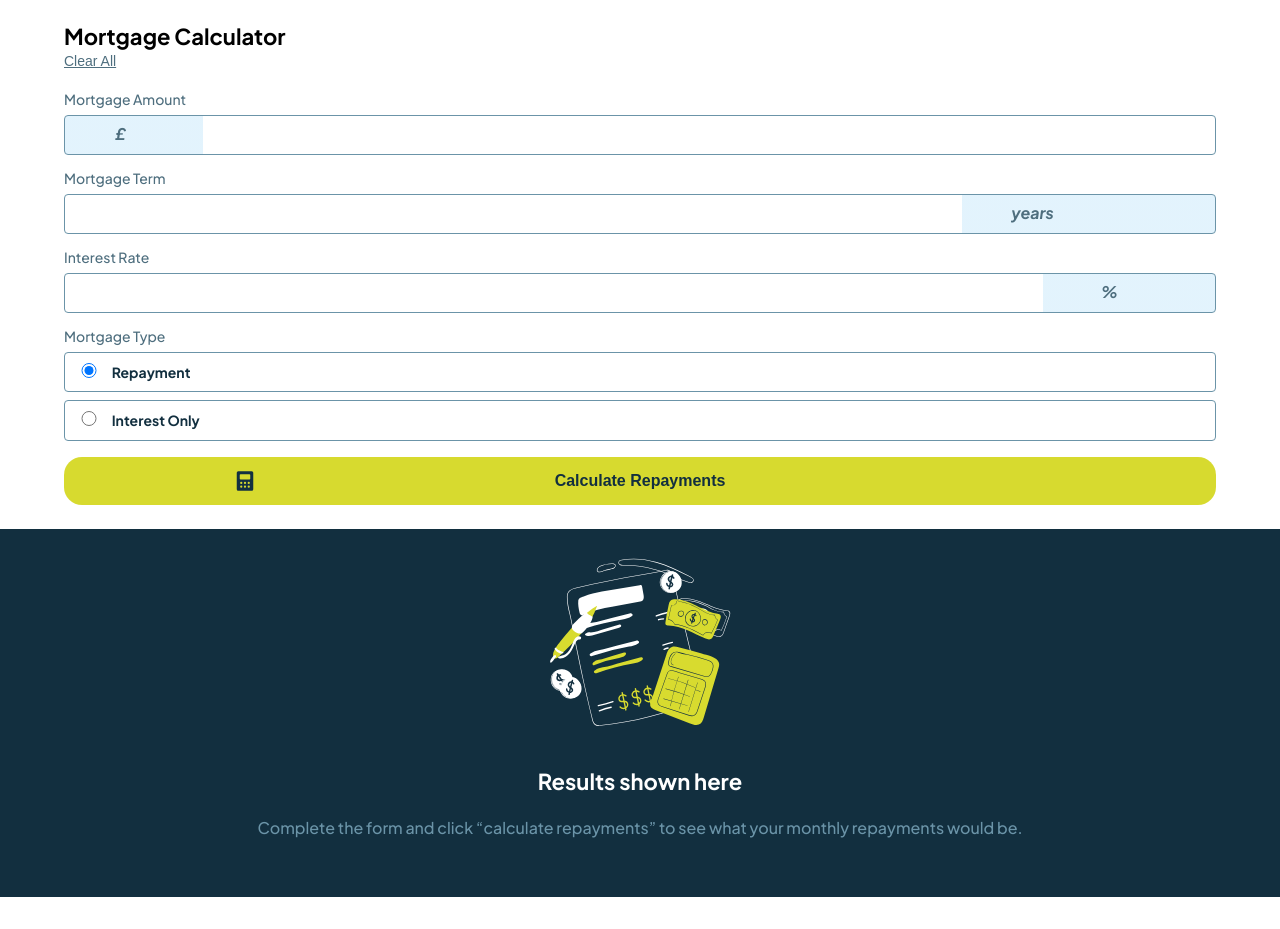
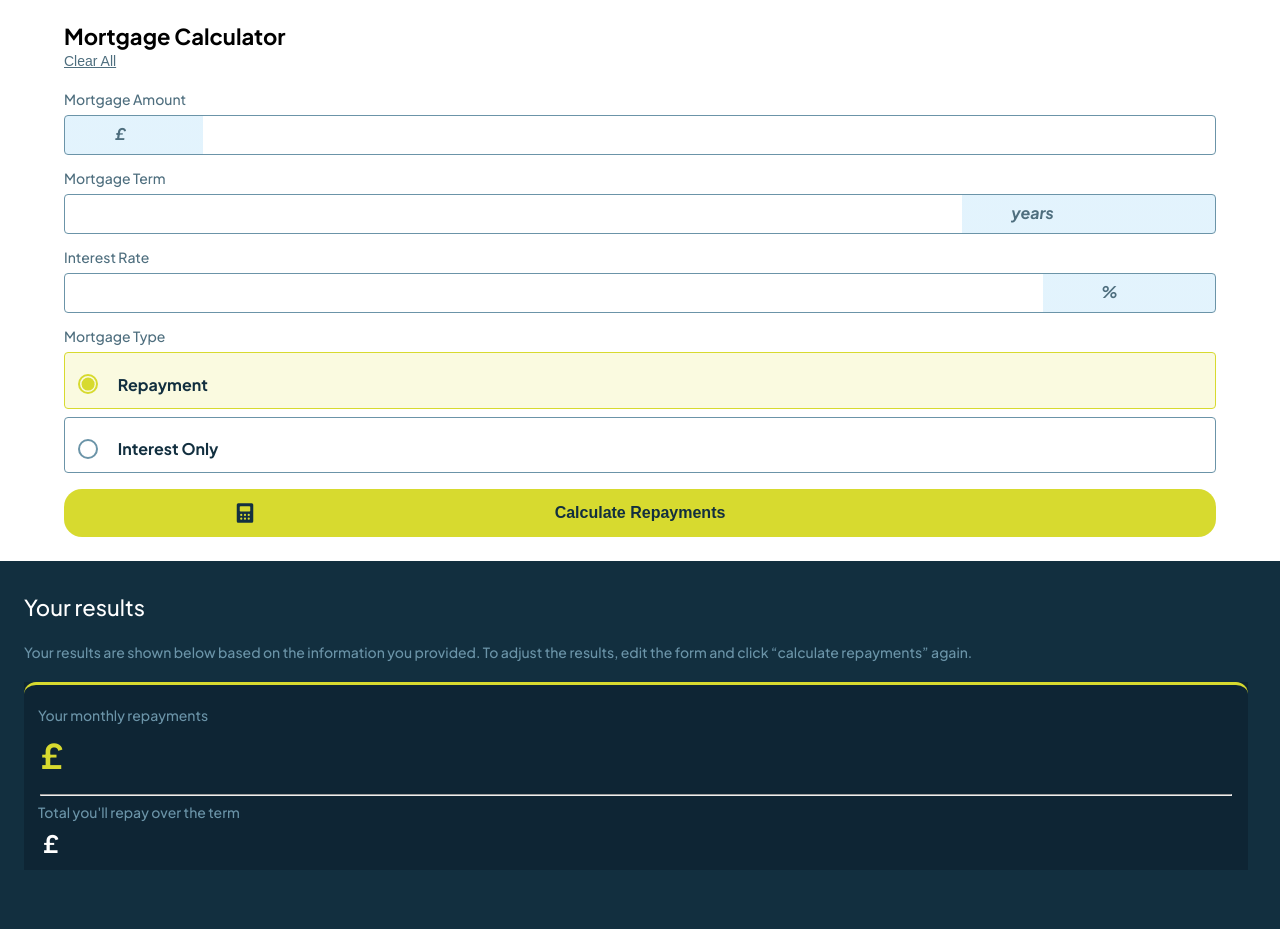
Before and after one commit to prophesierc/mortgage-repayment-calculator-main, a plain HTML site: page index.html in a window 1280 px wide. Both pictures are taken after a click on the element "Repayment". Before the commit the page ends 897 px from the top, so only its background shows below. Drawn offline with Linux system fonts and the light colour scheme.

Commit message:
update index.html, scripts/index.js and styles/index.css

```diff
--- a/index.html
+++ b/index.html
@@ -79,6 +79,7 @@
             <div class="complete-repayement-container">
               <p class="monthly-payments">Your monthly repayments</p>
                 <p class="js-repayement">£</p>
+                <hr>
               <p class="term-payments">Total you'll repay over the term</p>
                 <p class="js-repayement-total">£</p>
             </div>
--- a/scripts/index.js
+++ b/scripts/index.js
@@ -19,31 +19,51 @@ class Calculator
     {
         document.querySelector('#clear').onclick = () =>
         {
-            Array.from(document.querySelectorAll('input')).forEach((x) =>
+            document.querySelectorAll('input[type="radio"]').forEach(radio =>
             {
-                x.checked = false;
-                x.value = null;
-            })
-        }
+                radio.checked = false;
+            });
+
+            document.querySelectorAll('input').forEach(input =>
+            {
+                input.value = '';
+            });
+
+            document.querySelectorAll('.radio-container span').forEach(span =>
+            {
+                span.classList.remove('selected');
+            });
+        };
     }
+
 
     radioSpanSelector()
     {
-        const radioInputSpans = document.querySelectorAll('.radio-container span');
-        const radioInput = document.querySelectorAll('input[type="radio"]');
+        document.querySelectorAll('.radio-container span').forEach((span, index) =>
+        {
+            span.onclick = () =>
+            {
+                document.querySelectorAll('input[type="radio"]').forEach(radio =>
+                {
+                    radio.checked = false;
+                });
 
-        radioInputSpans.forEach((input, index) =>
-        {
-            input.onclick = () =>
-            {
-                radioInput[index].checked = true;
-            }
-        })
+                document.querySelectorAll('.radio-container span').forEach(span =>
+                {
+                    span.classList.remove('selected');
+                });
+
+                document.querySelectorAll('input[type="radio"]')[index].checked = true;
+                span.classList.add('selected');
+            };
+        });
     }
+
 
     completeFooterAnimationChange()
     {
-        document.querySelector('.submit').onclick = () =>
+        // document.querySelector('.submit').onclick
+        onload = () =>
         {
             document.querySelector('.default-footer').classList.add('hide');
             document.querySelector('.complete-footer').classList.add('show');
@@ -52,10 +72,9 @@ class Calculator
 
     errorValidation() // wip
     {
-        const submitButton = document.querySelector('.submit');
         const allInputs = document.querySelectorAll('input');
 
-        submitButton.onclick = () =>
+        document.querySelector('.submit').onclick = () =>
         {
             // Array.from(allInputs).forEach((x) =>
             // {
@@ -81,5 +100,7 @@ class Calculator
         }
     }
 
+
+
 }
 const calculator = new Calculator();
--- a/styles/index.css
+++ b/styles/index.css
@@ -3,6 +3,10 @@
 :root {
     /* ## Colors */
     --clr-lime: hsl(61, 70%, 52%);
+
+    --clr-lime-body: hsl(60, 72%, 93%);
+    --clr-lime-center: hsl(60, 67%, 55%);
+
     --clr-red: hsl(4, 69%, 50%);
     /* ### Neutral */
     --clr-white: hsl(0, 0%, 100%);
@@ -24,11 +28,6 @@
 * {
     box-sizing: border-box;
     padding: 0;
-    margin: 0;
-}
-
-html, body {
-    height: 100%;
     margin: 0;
 }
 
@@ -141,23 +140,66 @@ i {
     padding-bottom: 1em;
 }
 
-input[type='radio'] {
-    margin: 0 .5em 1em .8em;
-    width: 2em;
-    height: 15px;
-    cursor: pointer;
-}
-
 .repayment-container, .interest-container {
     border: 1px solid var(--clr-Slate-500);
     border-radius: 4px;
-    padding-top: .5em;
+    padding: 0.3em;
     cursor: pointer;
+    display: flex;
+    align-items: center;
+    position: relative;
+}
+
+.repayment-container.selected, .interest-container.selected{
+    background-color: var(--clr-lime-body);
+    border-color: var(--clr-lime);
 }
 
 .repayment-container label, .interest-container label {
     color: var(--clr-Slate-900);
     font-weight: var(--fw-700);
+    font-size: var(--fs-paragraph);
+    cursor: pointer;
+    position: relative;
+    padding-left: 3em;
+}
+
+input[type='radio']:checked + label::before {
+    border-color: var(--clr-lime);
+    background-color: var(--clr-lime-body);
+}
+
+.repayment-container label::before, .interest-container label::before {
+    content: '';
+    position: absolute;
+    left: 0.5em;
+    top: 50%;
+    width: 1em;
+    height: 1em;
+    border-radius: 50%;
+    border: 2px solid var(--clr-Slate-500);
+    background-color: transparent;
+    transform: translateY(-50%);
+}
+
+input[type='radio'] {
+    position: absolute;
+    opacity: 0;
+    pointer-events: none;
+}
+
+
+input[type='radio']:checked + label::after {
+    content: '';
+    position: absolute;
+    left: 1.15em;
+    top: 50%;
+    width: 0.8em;
+    height: 0.8em;
+    border-radius: 50%;
+    background-color: var(--clr-lime);
+    transform: translate(-50%, -50%);
+    z-index: 1;
 }
 
 .submit {
@@ -248,19 +290,38 @@ h4 {
 }
 
 .complete-repayement-container{
-    height: 5em;
     background-color: var(--clr-footer-container);
 }
 
+.complete-repayement-container > p{
+    padding: .5em 0 .5em 1em;
+}
+
+.complete-repayement-container > :first-child{
+    padding-top: 1.5em;
+    margin-bottom: -1em;
+    border-top: 3px solid var(--clr-lime);
+    border-radius: 12px 12px 0 0;
+}
+
 .monthly-payments, .term-payments{
-    background-color: red;
+    font-size: 14px;
+    font-weight: var(--fw-500);
+    color: var(--clr-Slate-500);
 }
 .js-repayement{
-    background-color: green;
+    font-size: 34px;
+    margin-left: -.5em;
+    font-weight: var(--fw-700);
     color: var(--clr-lime);
 }
+hr{
+    margin: 0 1em 0 1em;
+}
 .js-repayement-total{
-    background-color: blue;
+    font-size: 24px;
+    margin: -.5em 0 0 -.2em;
+    font-weight: var(--fw-700);
     color: var(--clr-white);
 }
 
```
